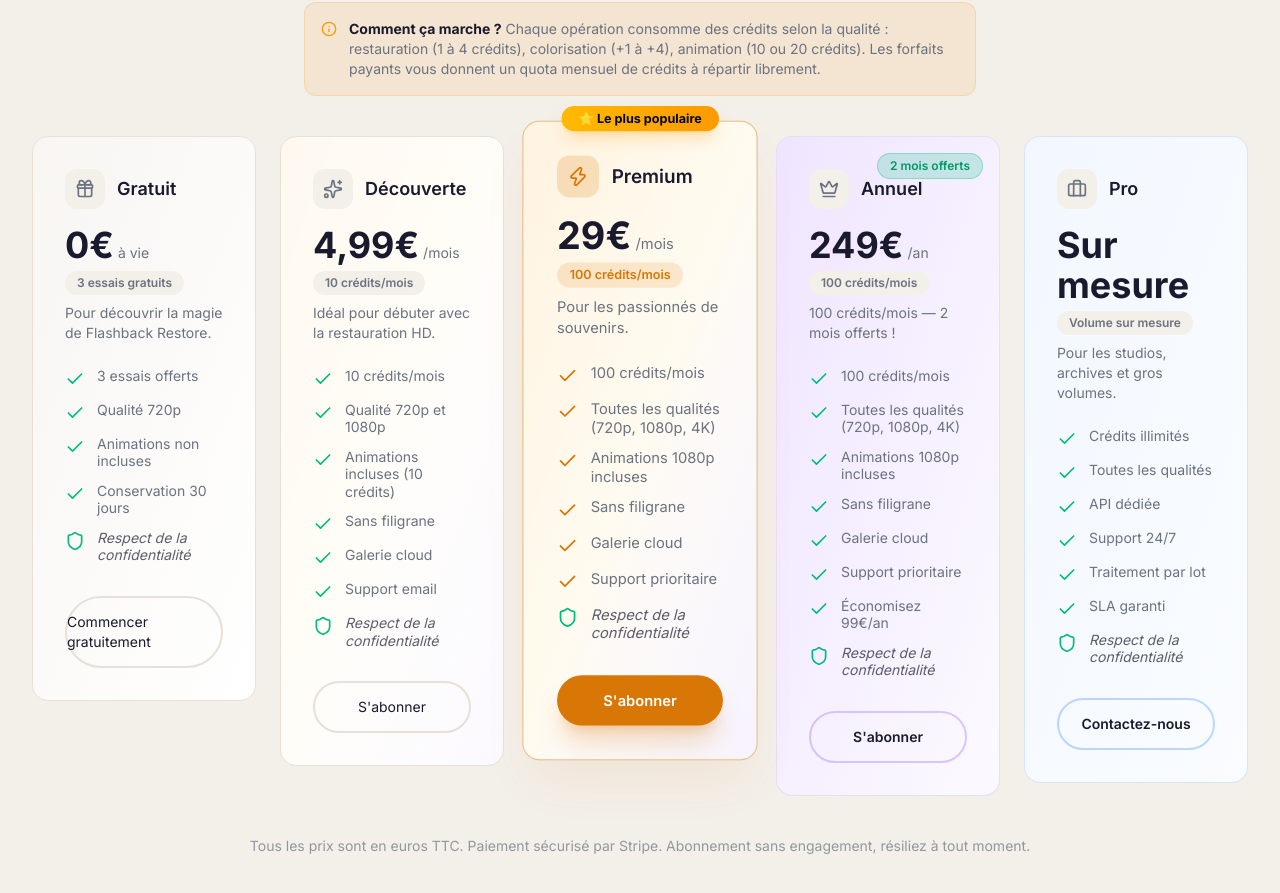
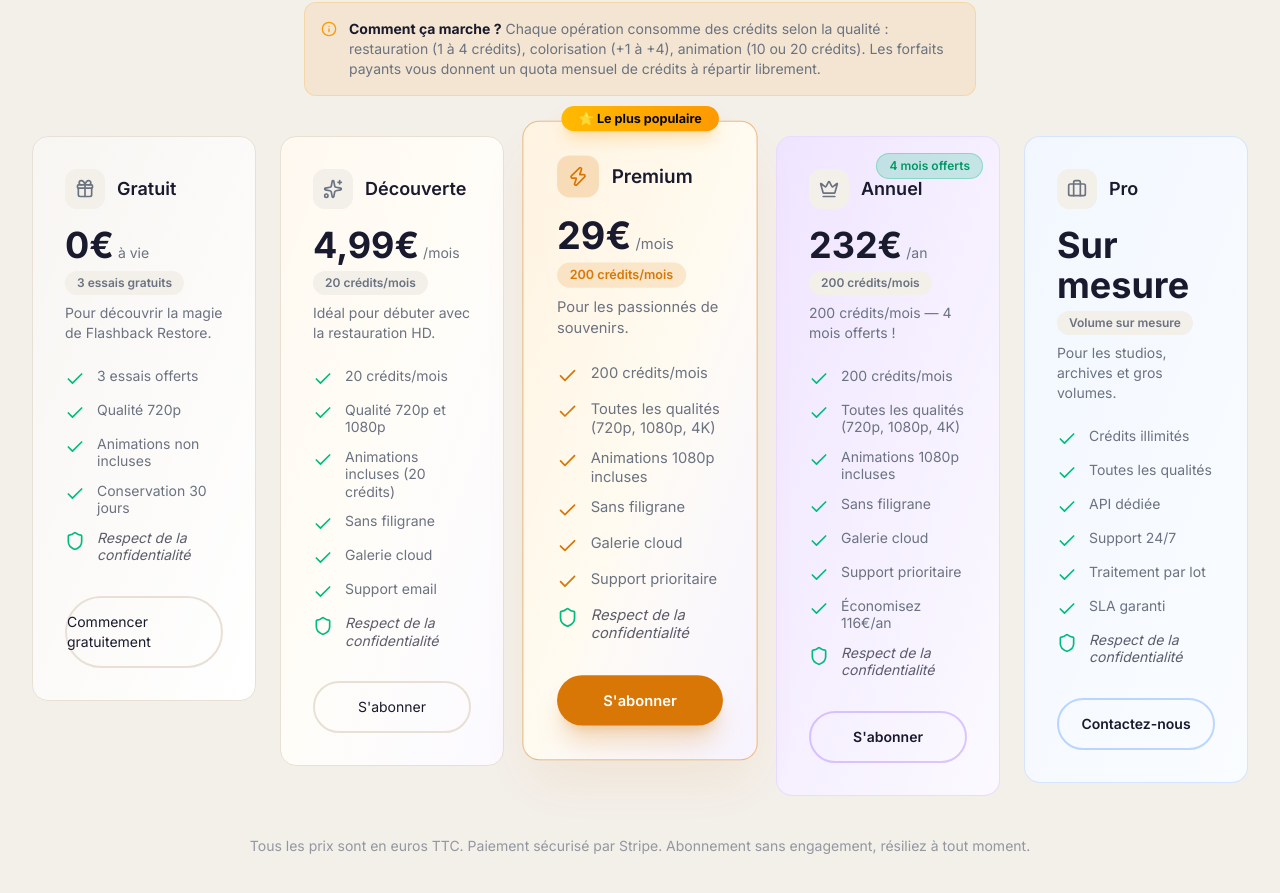
Before and after one commit to Arpap-byte/flashback-restore-monorepo, a Next.js app in the folder landing/: page / in a window 1280 px wide. Shown: the part 3262-4155 px from the top of the page. Built offline with nearby package versions, Linux system fonts and the light colour scheme; no server answers.

Commit message:
feat: crédits ×2, animations 25→50, annuel 4 mois offerts 232€, suppression bandeau coût animation (audit Opus 4.7)

```diff
--- a/landing/src/app/animate/page.tsx
+++ b/landing/src/app/animate/page.tsx
@@ -332,14 +332,6 @@ export default function AnimatePage() {
                         </label>
                       </div>
 
-                      {/* Résumé coût */}
-                      <div className="bg-surface rounded-xl p-3 flex items-center justify-between">
-                        <span className="text-sm text-muted">Coût de l&apos;animation</span>
-                        <span className="text-sm font-semibold text-foreground">
-                          {resolution === "1080p" ? "20" : "10"} crédits
-                        </span>
-                      </div>
-
                       <button
                         onClick={handleAnimate}
                         className="w-full inline-flex items-center justify-center gap-2 px-6 py-4 rounded-full bg-gradient-to-r from-violet-500 to-violet-600 text-white font-semibold text-base hover:brightness-110 hover:shadow-xl hover:shadow-violet-500/25 transition-all active:scale-[0.97]"
--- a/landing/src/components/Pricing.tsx
+++ b/landing/src/components/Pricing.tsx
@@ -35,11 +35,11 @@ const plans = [
     price: "4,99€",
     period: "/mois",
     description: "Idéal pour débuter avec la restauration HD.",
-    credits: "10 crédits/mois",
+    credits: "20 crédits/mois",
     features: [
-      "10 crédits/mois",
+      "20 crédits/mois",
       "Qualité 720p et 1080p",
-      "Animations incluses (10 crédits)",
+      "Animations incluses (20 crédits)",
       "Sans filigrane",
       "Galerie cloud",
       "Support email",
@@ -59,9 +59,9 @@ const plans = [
     price: "29€",
     period: "/mois",
     description: "Pour les passionnés de souvenirs.",
-    credits: "100 crédits/mois",
+    credits: "200 crédits/mois",
     features: [
-      "100 crédits/mois",
+      "200 crédits/mois",
       "Toutes les qualités (720p, 1080p, 4K)",
       "Animations 1080p incluses",
       "Sans filigrane",
@@ -81,18 +81,18 @@ const plans = [
   {
     name: "Annuel",
     icon: Crown,
-    price: "249€",
+    price: "232€",
     period: "/an",
-    description: "100 crédits/mois — 2 mois offerts !",
-    credits: "100 crédits/mois",
+    description: "200 crédits/mois — 4 mois offerts !",
+    credits: "200 crédits/mois",
     features: [
-      "100 crédits/mois",
+      "200 crédits/mois",
       "Toutes les qualités (720p, 1080p, 4K)",
       "Animations 1080p incluses",
       "Sans filigrane",
       "Galerie cloud",
       "Support prioritaire",
-      "Économisez 99€/an",
+      "Économisez 116€/an",
       "Respect de la confidentialité",
     ],
     cta: "S'abonner",
@@ -102,7 +102,7 @@ const plans = [
     buttonStyle:
       "border-2 border-violet-500/30 text-foreground hover:bg-violet-500/10 hover:border-violet-400 transition-all font-semibold",
     plan: "annuel",
-    savings: "2 mois offerts",
+    savings: "4 mois offerts",
   },
   {
     name: "Pro",
```
Also changed, not shown: 1 other file (tests, documents, lock files or other folders).
